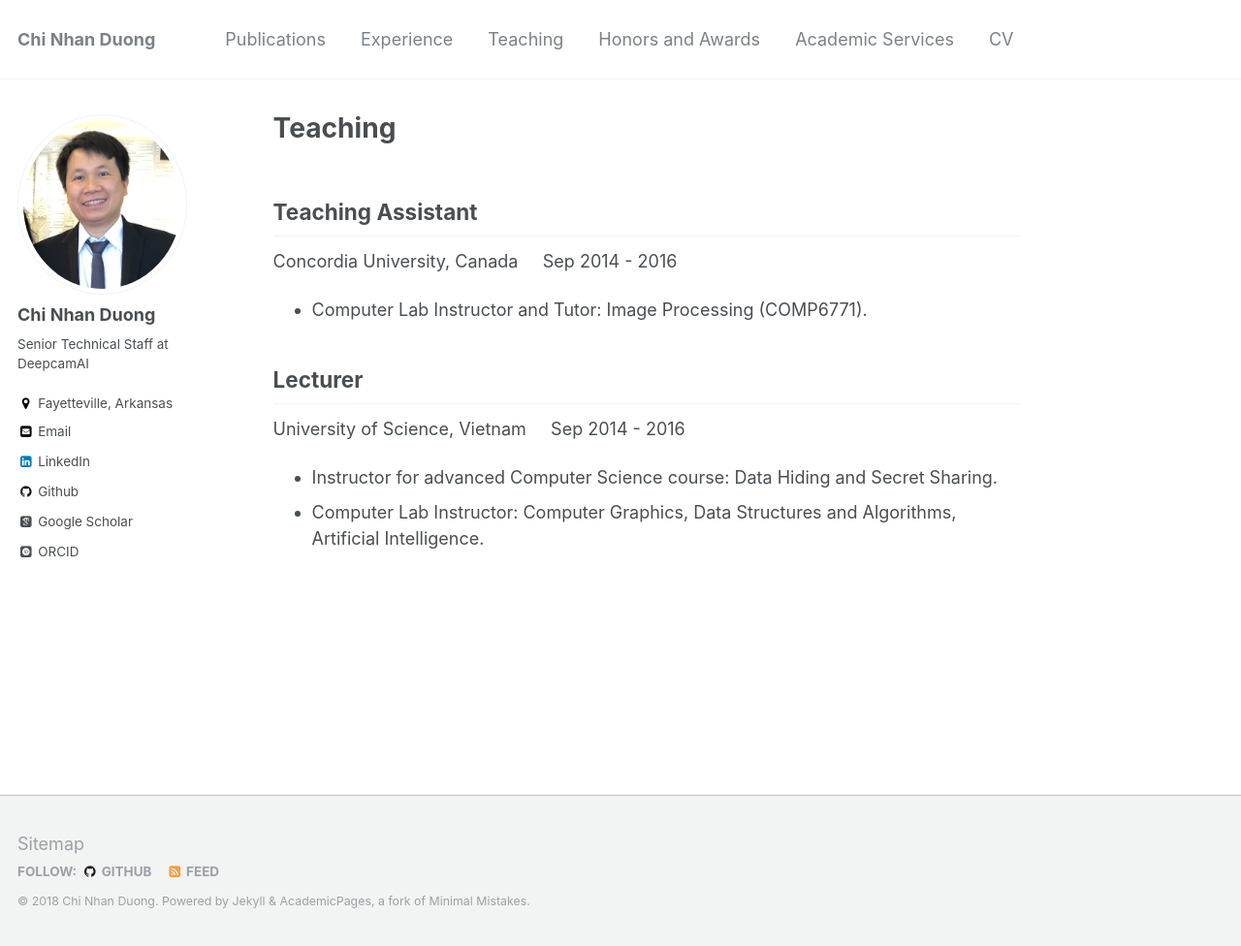
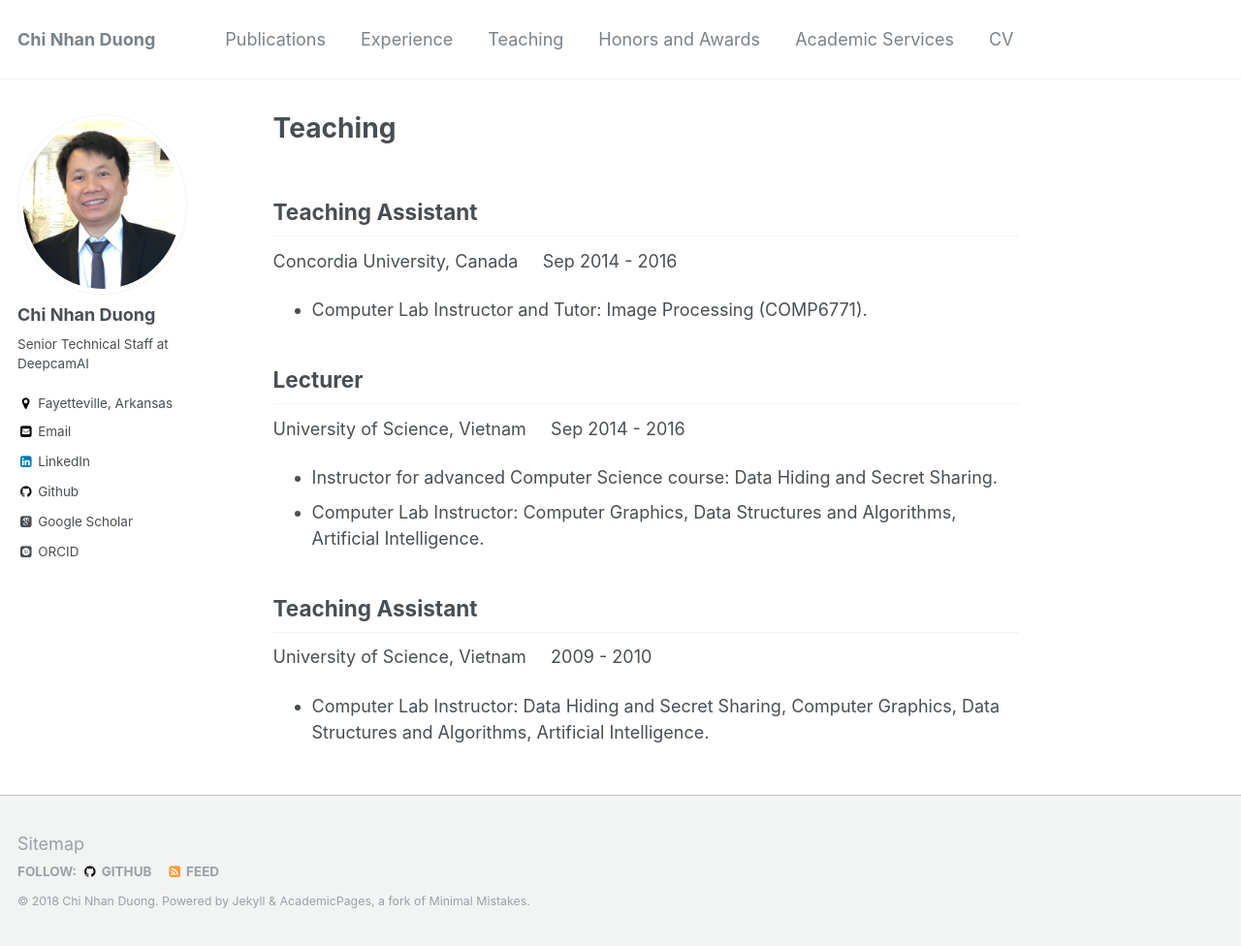
Before and after one commit to dcnhan/dcnhan.github.io, a Jekyll site: the page built from _pages/teaching_new.md, in a window 1280 px wide and 976 px high. Shown: the whole window at 97% size. Built offline with Jekyll 4.4.1, drawn with Linux system fonts in a browser that asks for light colours; some web fonts are replaced.

Commit message:
Build website

```diff
--- a/_pages/teaching_new.md
+++ b/_pages/teaching_new.md
@@ -12,3 +12,7 @@ author_profile: true
   University of Science, Vietnam &nbsp;&nbsp;&nbsp; Sep 2014 - 2016
   * Instructor for advanced Computer Science course: Data Hiding and Secret Sharing.
   * Computer Lab Instructor: Computer Graphics, Data Structures and Algorithms, Artificial Intelligence.
+
+## Teaching Assistant
+  University of Science, Vietnam &nbsp;&nbsp;&nbsp; 2009 - 2010
+  * Computer Lab Instructor: Data Hiding and Secret Sharing, Computer Graphics, Data Structures and Algorithms, Artificial Intelligence.
```
